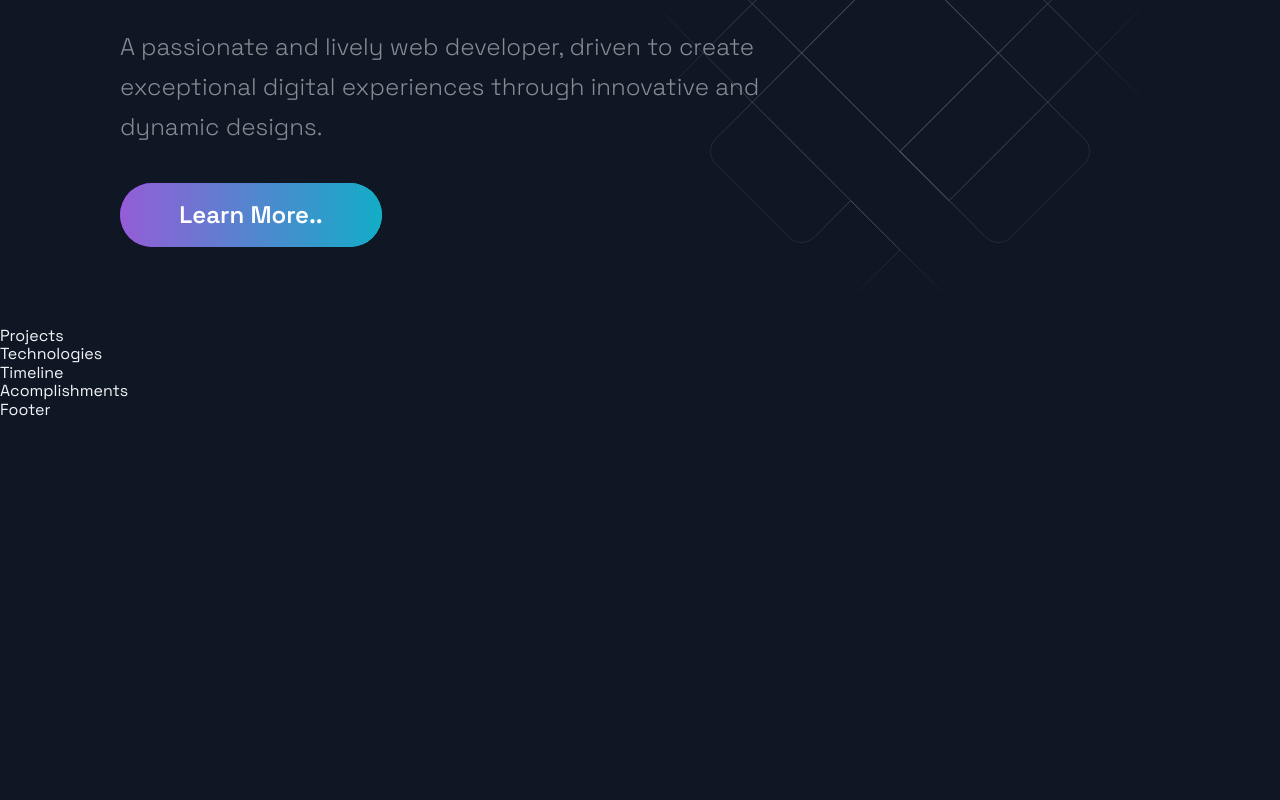
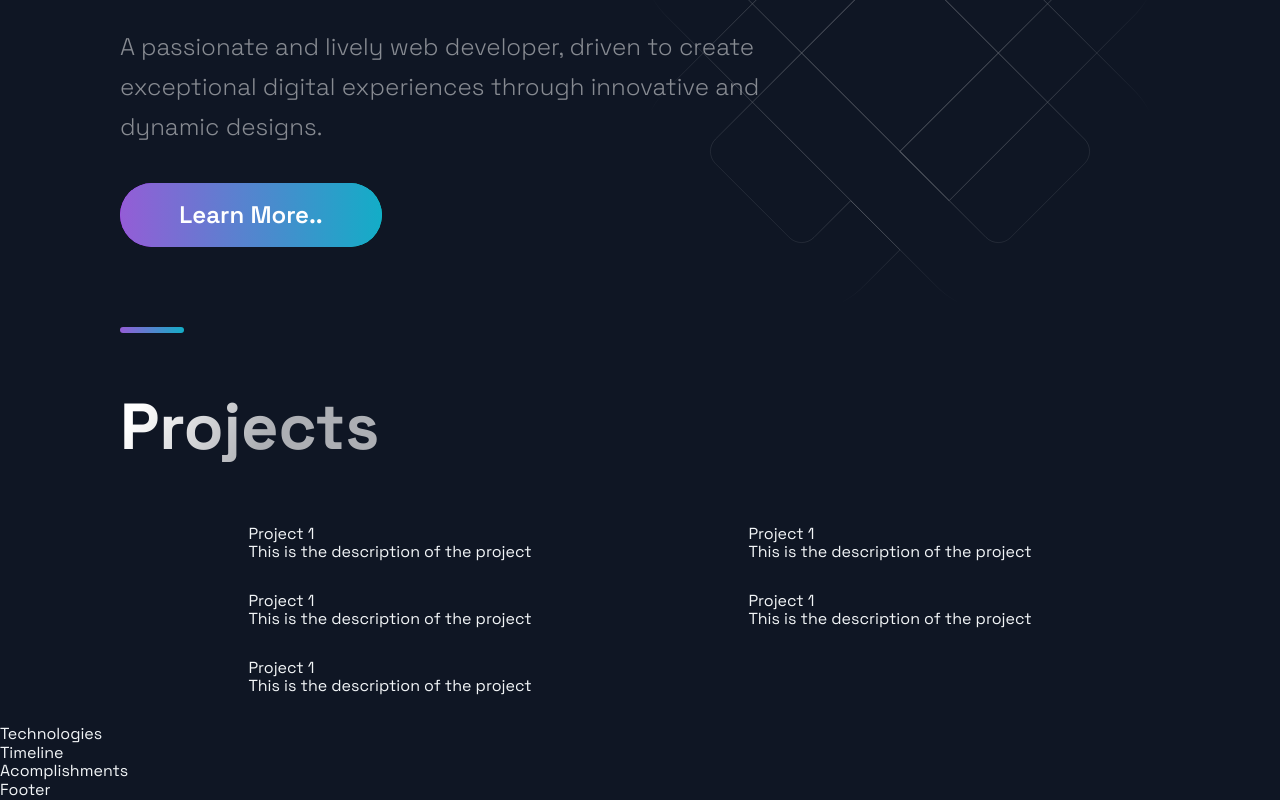
Before and after one commit to markruth2nd/2023-Portfolio, a Next.js app: page / in a window 1280 px wide. Shown: the part 319-1119 px from the top of the page. Before the commit the page ends 800 px from the top, so only its background shows below. Built offline with nearby package versions, Linux system fonts and the light colour scheme.

Commit message:
added title and description for projects but a little messy so will amend code layout

```diff
--- a/src/components/Projects/Projects.js
+++ b/src/components/Projects/Projects.js
@@ -1,13 +1,35 @@
 import React from 'react';
 
+//Below are the styled-componenents imported
 import { BlogCard, CardInfo, ExternalLinks, GridContainer, HeaderThree, Hr, Tag, TagList, TitleContent, UtilityList, Img } from './ProjectsStyles';
 import { Section, SectionDivider, SectionTitle } from '../../styles/GlobalComponents';
 import { projects } from '../../constants/constants';
 
 const Projects = () => (
-  <div>
-    Projects
-  </div>
+  <Section nopadding id="projects">
+    <SectionDivider />
+    <SectionTitle main>Projects</SectionTitle>
+    <GridContainer>
+      {[{
+        title: 'Project 1',
+        description: "This is the description of the project"}, {
+          title: 'Project 1',
+        description: "This is the description of the project"}, {
+          title: "Project 1",
+        description: "This is the description of the project"}, {
+          title: "Project 1",
+        description: "This is the description of the project"}, {
+          title: "Project 1",
+        description: "This is the description of the project"
+      }].map((project) => (
+        <div>
+          {project.title}
+          <br />
+          {project.description}
+        </div>
+      ))}
+    </GridContainer>
+  </Section>
 );
 
 export default Projects;
```
